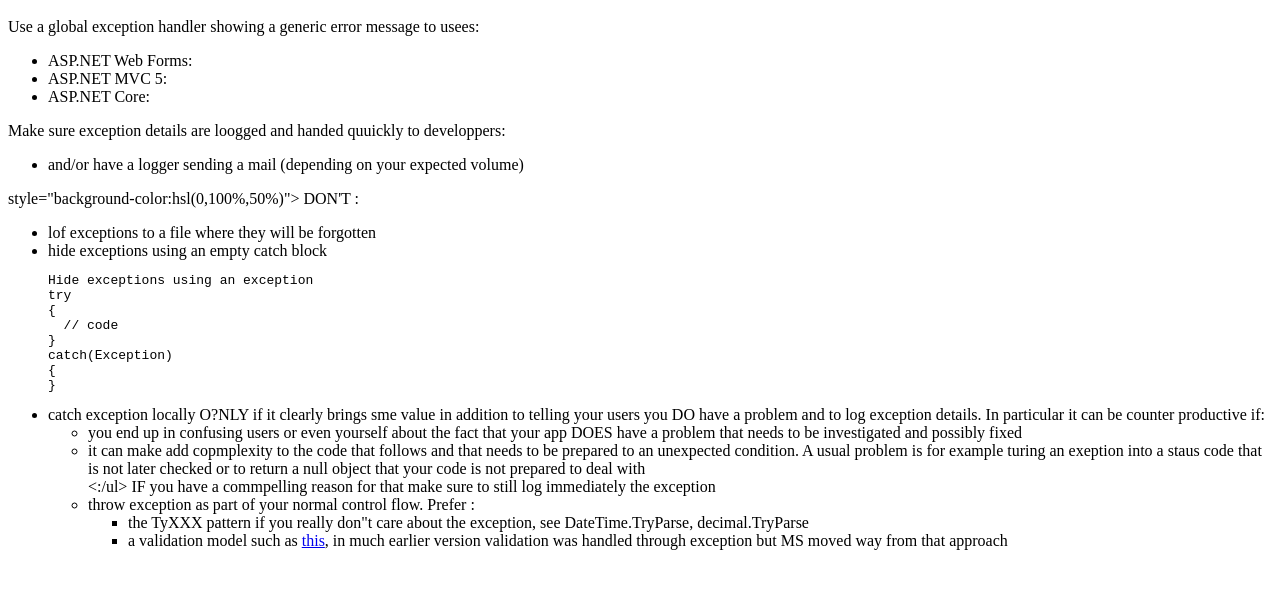
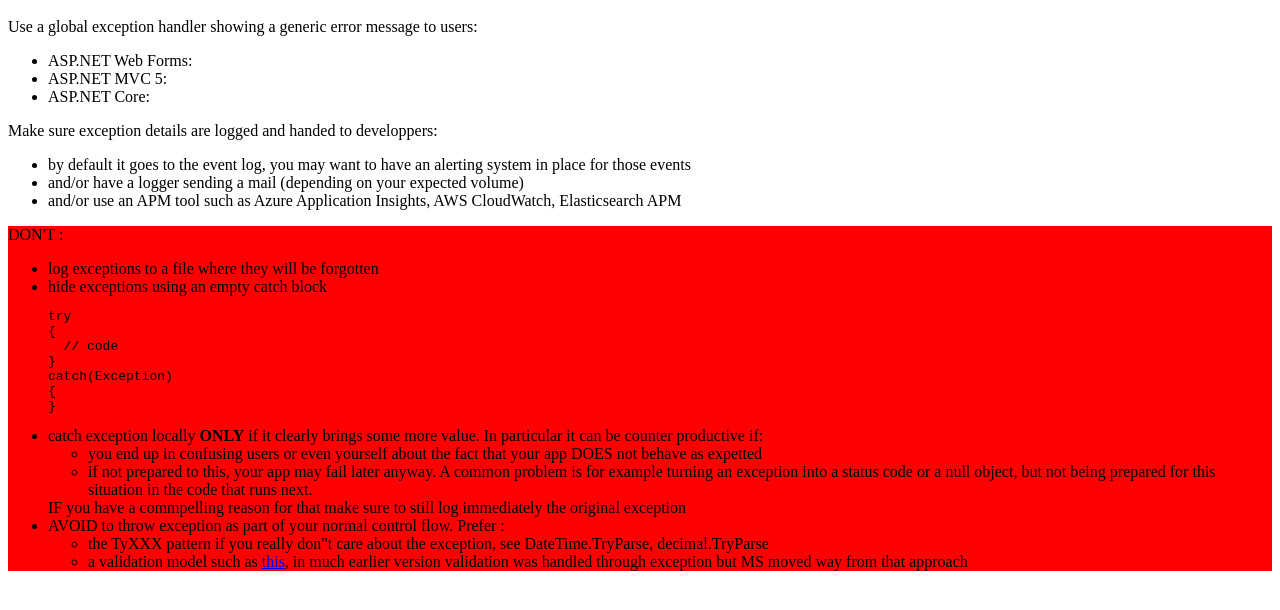
Before and after one commit to PatriceSc/patricesc.github.io, a plain HTML site: page index.html in a window 1280 px wide. Shown: the part 48-658 px from the top of the page. Drawn offline with Linux system fonts and the light colour scheme.

Commit message:
Update index.html

```diff
--- a/index.html
+++ b/index.html
@@ -1,23 +1,22 @@
 <h1>Exception handling</h1>
-Use a global exception handler showing a generic error message to usees:
+Use a global exception handler showing a generic error message to users:
 <ul>
   <li>ASP.NET Web Forms:</li>
   <li>ASP.NET MVC 5: </li>
   <li>ASP.NET Core: </li>
 </ul>
-Make sure exception details are loogged and handed quuickly to developpers:
+Make sure exception details are logged and handed to developpers:
 <ul>
-  <li<by default it goes to the event log, you may want to have an alerting system in place for those events</li>
-<li>and/or have a logger sending a mail (depending on your expected volume)</li>
-  <li<and use an AOM tool such as Azure Application IOnsights, AWS CloudWatch, Elasticsearch APM</li>
+  <li>by default it goes to the event log, you may want to have an alerting system in place for those events</li>
+  <li>and/or have a logger sending a mail (depending on your expected volume)</li>
+  <li>and/or use an APM tool such as Azure Application Insights, AWS CloudWatch, Elasticsearch APM</li>
 </ul>
-<div> style="background-color:hsl(0,100%,50%)">
+<div style="background-color:hsl(0,100%,50%)">
 DON'T :
-  <ul><li>lof exceptions to a file where they will be forgotten</li>
-   <li>hide exceptions using an empty catch block</li>
-     <pre>
-<heeader>Hide exceptions using an exception</header>
-try
+<ul>
+  <li>log exceptions to a file where they will be forgotten</li>
+  <li>hide exceptions using an empty catch block
+     <pre>try
 {
   // code
 }
@@ -25,15 +24,18 @@ catch(Exception)
 {
 }
 </pre>
-    <li>catch exception locally O?NLY if it clearly brings sme value in addition to telling your users you DO have a problem and to log exception details. In particular it can be counter productive if:
+  </li>
+  <li>catch exception locally <strong>ONLY</strong> if it clearly brings some more value. In particular it can be counter productive if:
       <ul>
-        <li>you end up in confusing users or even yourself about the fact that your app DOES have a problem that needs to be investigated and possibly fixed</li>
-        <li>it can make add copmplexity to the code that follows and that needs to be prepared to an unexpected condition. A usual problem is for example turing an exeption into a staus code that is not later checked or to return a null object that your code is not prepared to deal with</li>
-      <:/ul>
-        IF you have a commpelling reason for that make sure to still log immediately the exception
-        </li>
-        <li>throw exception as part of your normal control flow. Prefer :
-          <ul>
-            <li>the TyXXX pattern if you really don"t care about the exception, see DateTime.TryParse, decimal.TryParse
-            <li>a validation model such as <a href="https://docs.microsoft.com/en-us/aspnet/core/mvc/models/validation?view=aspnetcore-5.0">this</a>, in much earlier version validation was handled through exception but MS moved way from that approach</li>
+        <li>you end up in confusing users or even yourself about the fact that your app DOES not behave as expetted</li>
+        <li>if not prepared to this, your app may fail later anyway. A common problem is for example turning an exception into a status code or a null object, but not being prepared for this situation in the code that runs next.</li>
+      </ul>
+        IF you have a commpelling reason for that make sure to still log immediately the original exception
+   </li>
+   <li>AVOID to throw exception as part of your normal control flow. Prefer :
+      <ul>
+         <li>the TyXXX pattern if you really don"t care about the exception, see DateTime.TryParse, decimal.TryParse</li>
+         <li>a validation model such as <a href="https://docs.microsoft.com/en-us/aspnet/core/mvc/models/validation?view=aspnetcore-5.0">this</a>, in much earlier version validation was handled through exception but MS moved way from that approach</li>
+     </ul>
+  </li>
 </div>
```
